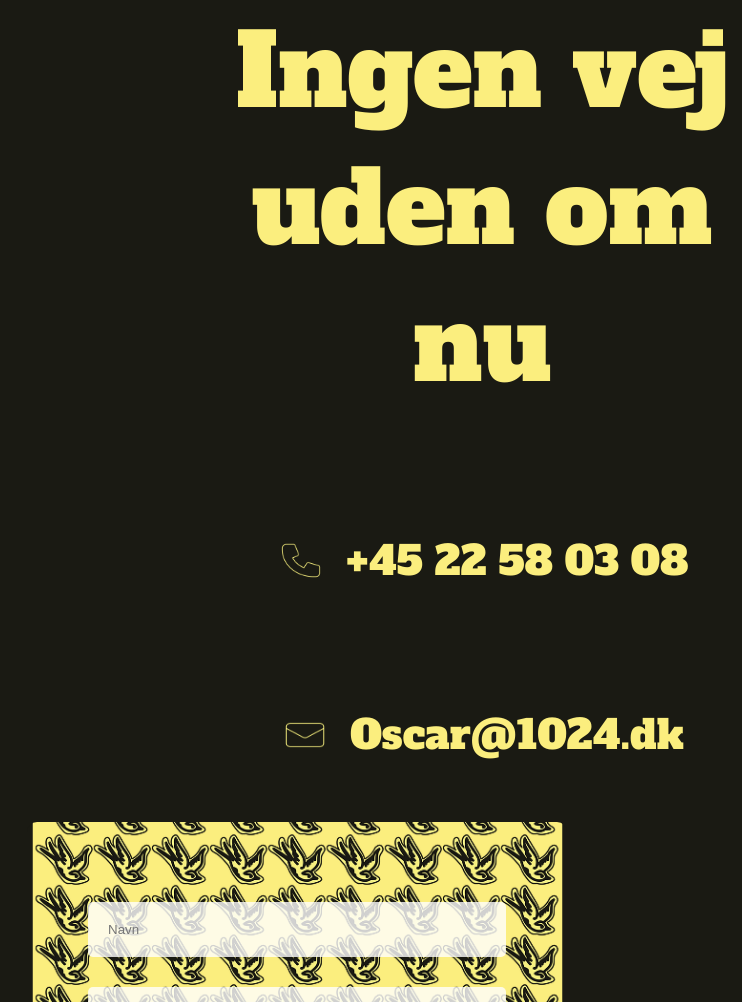
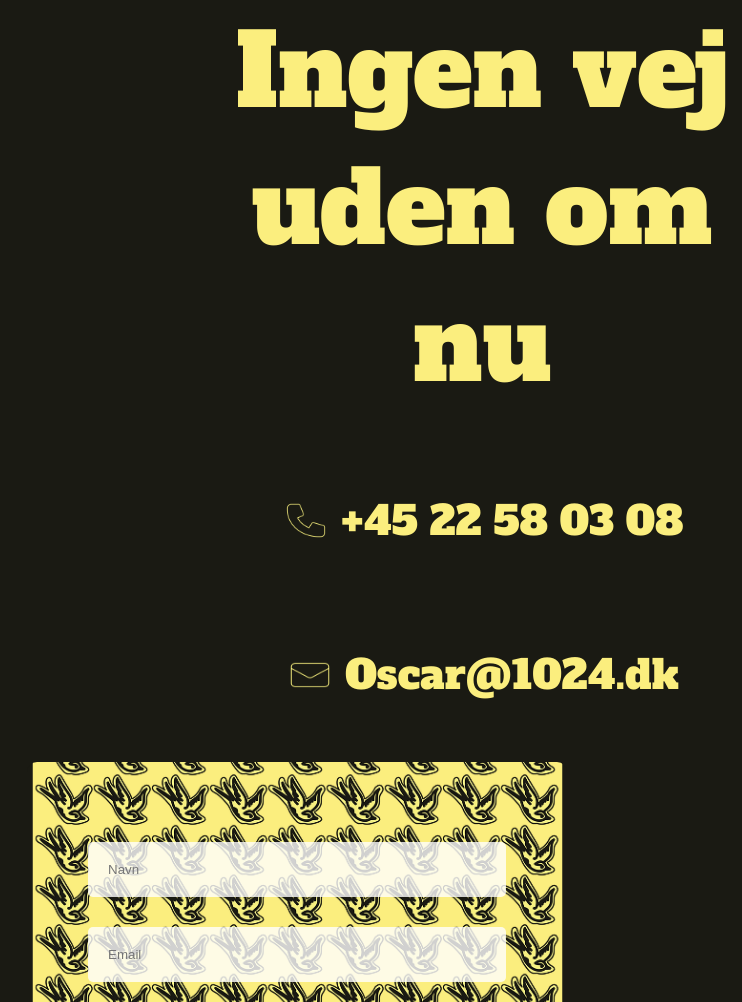
Before and after one commit to OscarAIH/Personal-Branding, a plain HTML site: page portfolio/index.html in a window 1280 px wide. Shown: the part 3287-4289 px from the top of the page, without its empty margins (43-785 px from the left). Drawn offline with Linux system fonts and the light colour scheme.

Commit message:
Update styles.css

```diff
--- a/portfolio/css/styles.css
+++ b/portfolio/css/styles.css
@@ -41,7 +41,7 @@
 nav a:hover {
     color: #FBEE7E;
 }
-
+/* hallo test */
 nav a:active {
     color: #F3E8E1;
 }
@@ -212,26 +212,26 @@
 }
 
 .contact-info {
-    flex: 2 1 400px;
-    margin: 0 auto;
-    text-align: center;
-    max-width: 600px;
+    flex: 2 1 400px; /* Allow it to grow and take more space */
+    margin: 0 auto; /* Center it horizontally */
+    text-align: center; /* Center text within the section */
+    max-width: 600px; /* Set a maximum width */
     font-size: 40px;
-    display: flex;
-    flex-direction: column;
-    align-items: center;
-    gap: 40px; /* Øger afstanden mellem elementerne */
+    display: flex; /* Use flexbox for layout */
+    flex-direction: column; /* Stack items vertically */
+    align-items: center; /* Center items horizontally */
+    gap: 20px; /* Add space between items */
 }
 
 .contact-info p:first-child {
-    font-size: 100px;
-    margin-bottom: 40px; /* Øger afstanden under det første p-element */
+    font-size: 100px; /* Adjust font size for the introductory text */
+    margin-bottom: 20px; /* Space between the intro text and the icons */
 }
 
 .contact-info div {
-    display: flex;
-    align-items: center;
-    gap: 20px; /* Øger afstanden mellem ikonet og teksten */
+    display: flex; /* Use flexbox for each row */
+    align-items: center; /* Center items vertically */
+    gap: 10px; /* Space between icon and text */
 }
 
 .contact-info img {
```
